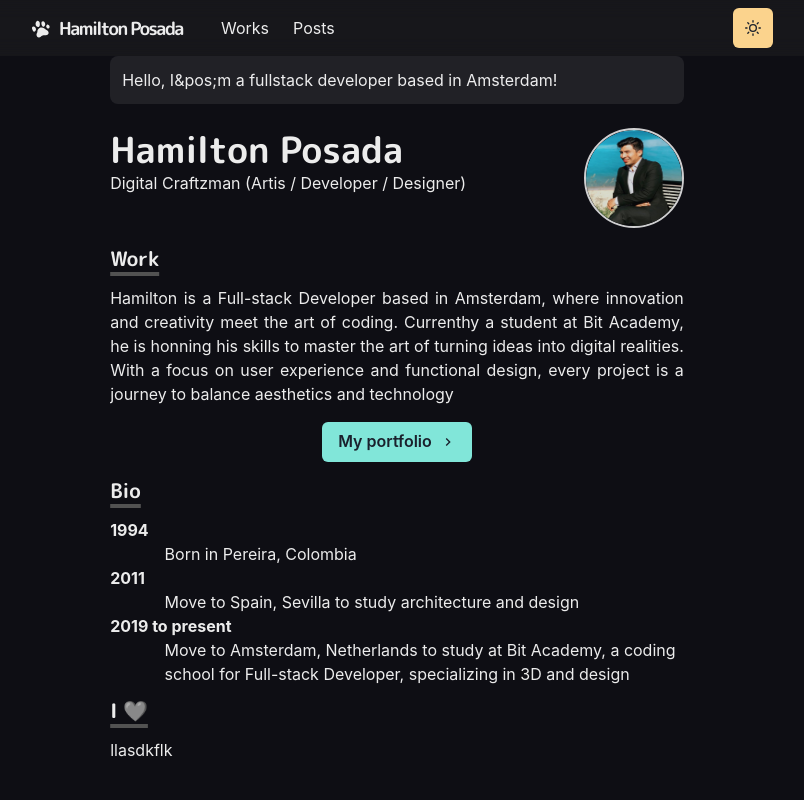
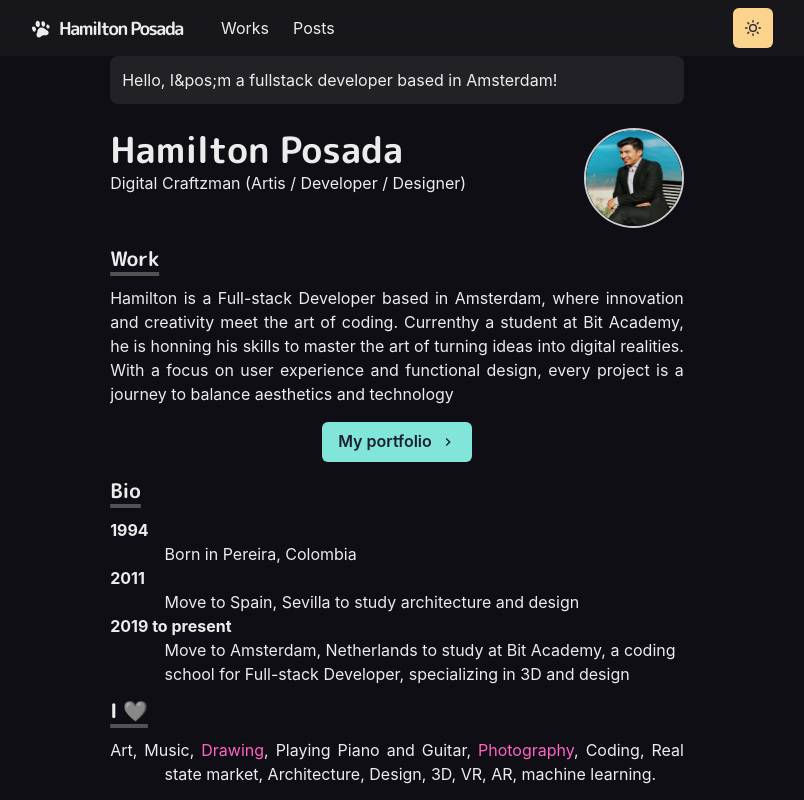
Before and after one commit to Hamil94/Portafolio-website, a Next.js app: page / in a window 1280 px wide. Shown: the whole page, without its empty margins (243-1047 px from the left). Built offline with nearby package versions, Linux system fonts and the light colour scheme.

Commit message:
some changes in the bio

```diff
--- a/pages/index.js
+++ b/pages/index.js
@@ -5,6 +5,7 @@ import {
   chakra,
   Container,
   Heading,
+  Link,
   List,
   ListItem,
   SimpleGrid,
@@ -110,9 +111,27 @@ const Page = () => {
         </BioSection>
       </Section>
       <Section delay={0.3}>
-        <Heading as="h3" variant="section-title">I 🩶 </Heading>
+        <Heading as="h3" variant="section-title">
+          I 🩶
+        </Heading>
         <BioSection>
-          llasdkflk
+          <Paragraph>
+            Art, Music,{' '}
+            <Link
+              href="https://www.instagram.com/hamiltonposada/"
+              target="_blank"
+            >
+              Drawing
+            </Link>
+            , Playing Piano and Guitar,{' '}
+            <Link
+              href="https://www.instagram.com/hamiltonposada/"
+              target="_blank"
+            >
+              Photography
+            </Link>
+            , Coding, Real state market, Architecture, Design, 3D, VR, AR, machine learning.
+          </Paragraph>
         </BioSection>
       </Section>
     </Container>
```
